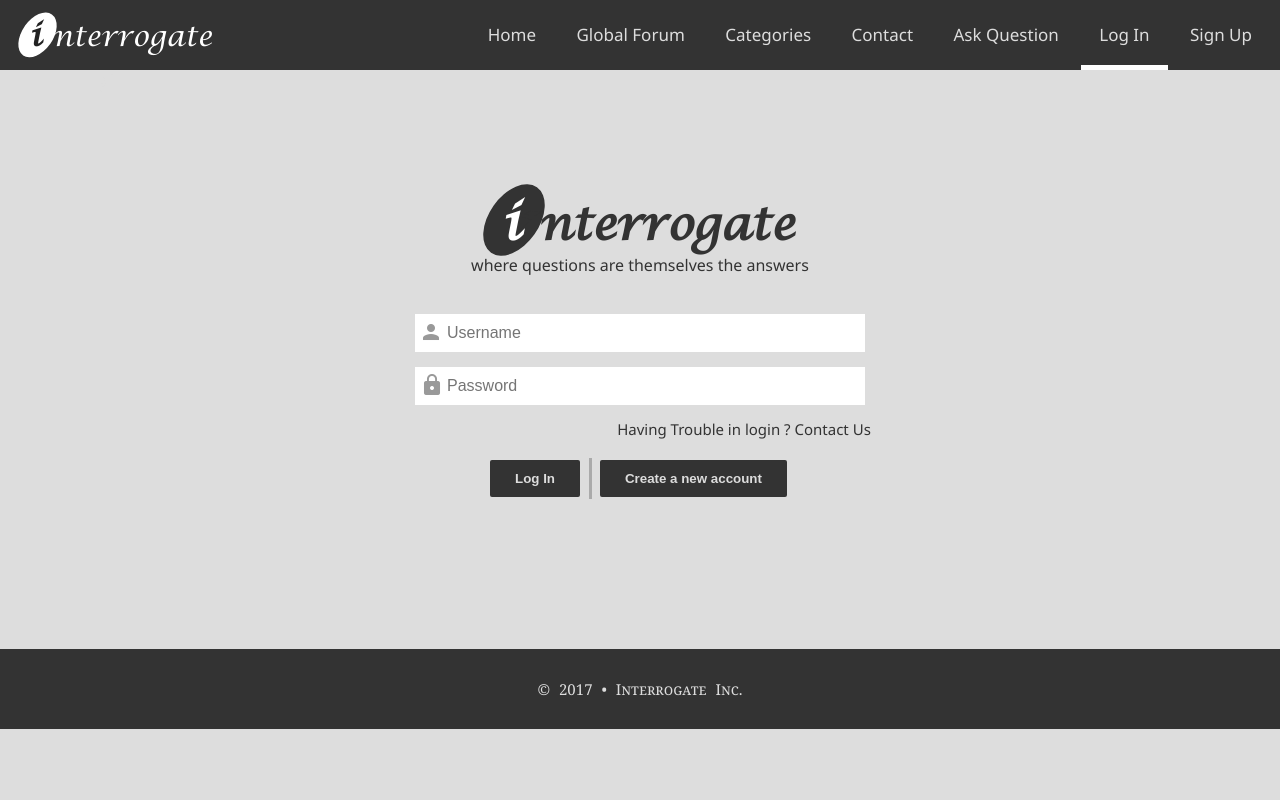
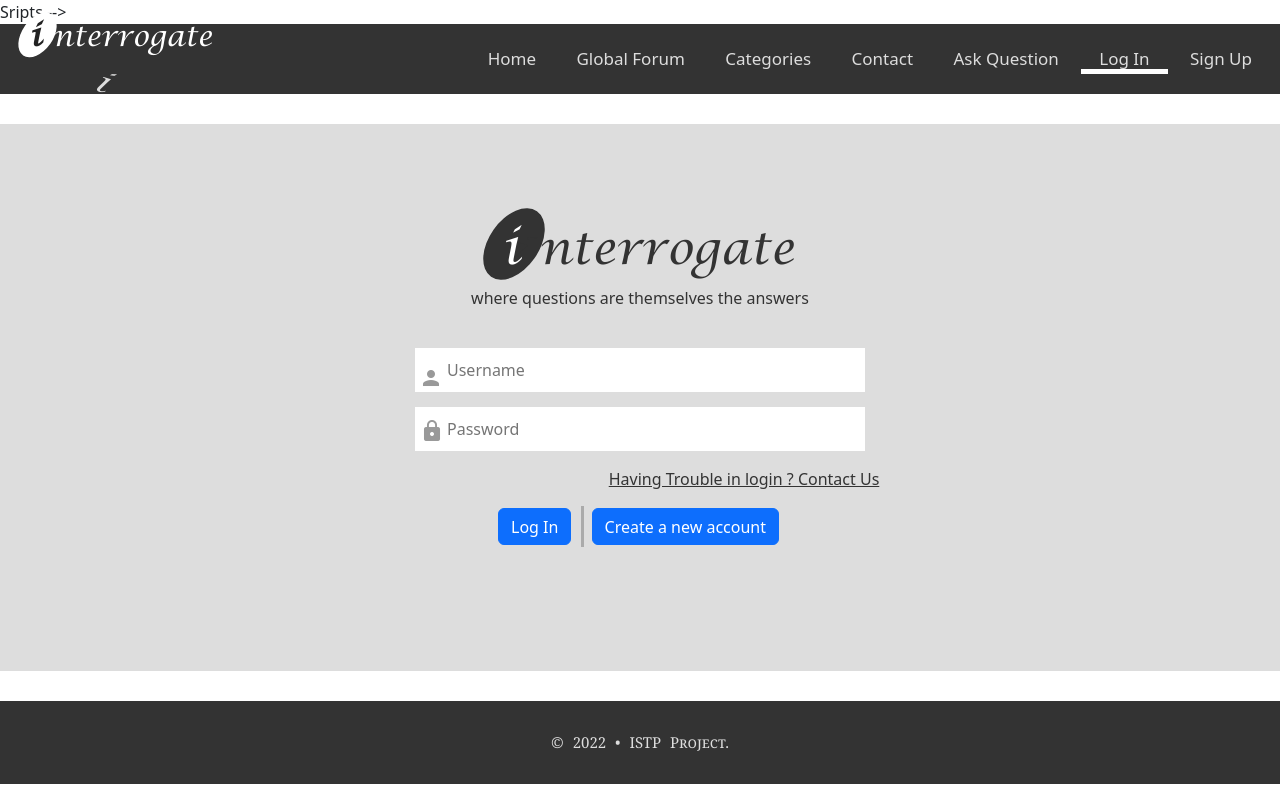
Before and after one commit to Aryan-Garg/ISTP_Platform, a PHP site: page /login.php in a window 1280 px wide. Run offline with PHP 8.4, Linux system fonts and the light colour scheme; some libraries are stand-ins or nearby versions.

Commit message:
changed button css

```diff
--- a/ask.php
+++ b/ask.php
@@ -107,7 +107,7 @@
 
         <!-- Footer -->
         <div id="footer" style="padding:30px;">
-            &copy; 2017 &bull; Interrogate Inc.
+            &copy; 2022 &bull; ISTP Project.
         </div>
 
         <!-- Sripts -->
--- a/categories.php
+++ b/categories.php
@@ -222,10 +222,10 @@
 
         <!-- Footer -->
         <div id="footer">
-            &copy; 2017 &bull; Interrogate Inc.
+            &copy; 2022 &bull; ISTP Project.
         </div>
 
-
+        <script src="https://cdn.jsdelivr.net/npm/bootstrap@5.2.0-beta1/dist/js/bootstrap.bundle.min.js" integrity="sha384-pprn3073KE6tl6bjs2QrFaJGz5/SUsLqktiwsUTF55Jfv3qYSDhgCecCxMW52nD2" crossorigin="anonymous"></script>
     </body>
 
 </html>
--- a/globalForum.php
+++ b/globalForum.php
@@ -176,7 +176,7 @@
 
         <!-- Footer -->
         <div id="footer">
-            &copy; 2017 &bull; Interrogate Inc.
+            &copy; 2022 &bull; ISTP Project.
         </div>
 
         <script src="https://cdn.jsdelivr.net/npm/bootstrap@5.2.0-beta1/dist/js/bootstrap.bundle.min.js" integrity="sha384-pprn3073KE6tl6bjs2QrFaJGz5/SUsLqktiwsUTF55Jfv3qYSDhgCecCxMW52nD2" crossorigin="anonymous"></script>
--- a/index.php
+++ b/index.php
@@ -218,7 +218,7 @@
         </div>
         <!-- Footer -->
         <div id="footer">
-            &copy; 2017 &bull; Interrogate Inc.
+            &copy; 2022 &bull; ISTP Project.
         </div>
 
     </body>
--- a/login.php
+++ b/login.php
@@ -59,8 +59,12 @@
         <link type="text/css" rel="stylesheet" href="css/style.css">
         <link href="https://fonts.googleapis.com/icon?family=Material+Icons" rel="stylesheet">
         <link type="text/css" rel="stylesheet" href="css/material.css">
+        <link href="https://cdn.jsdelivr.net/npm/bootstrap@5.2.0-beta1/dist/css/bootstrap.min.css" rel="stylesheet" integrity="sha384-0evHe/X+R7YkIZDRvuzKMRqM+OrBnVFBL6DOitfPri4tjfHxaWutUpFmBp4vmVor" crossorigin="anonymous">
         <link type="text/css" rel="stylesheet" href="fonts/font.css">
         <link rel="icon" href="images/icon1.png" >
+        Sripts -->
+        <script type="text/javascript" src="js/jquery-3.2.1.min.js"></script>
+        <script type="text/javascript" src="js/script.js"></script>
     </head>
     <body id="_5">
         <!-- navigation bar -->
@@ -105,8 +109,9 @@
                     <i class="material-icons" id="person">person</i>
                     <div id="button-block">
                         <center>
-                            <div class="buttons"><input name="submit" type="submit" value="Log In" class="up-in"></div>
-                            <div class="buttons" id="new"><input type="button" value="Create a new account" class="up-in" id="tosign"></div>
+
+                            <div class="buttons"><input name="submit" type="submit" value="Log In" class="up-in btn btn-primary"></div>
+                            <div class="buttons" id="new"><input type="button" value="Create a new account" class="up-in btn btn-primary" id="tosign"></div>
                         </center>
                     </div>
                     <a href="contacts.php" id="trouble"><span>Having Trouble in login ? Contact Us</span></a>
@@ -117,14 +122,14 @@
 
         <!-- Footer -->
         <div id="footer">
-            &copy; 2017 &bull; Interrogate Inc.
+            &copy; 2022 &bull; ISTP Project.
         </div>
 
         <!-- Sripts -->
         <script src="https://code.jquery.com/jquery-3.2.1.min.js" integrity="sha256-hwg4gsxgFZhOsEEamdOYGBf13FyQuiTwlAQgxVSNgt4=" crossorigin="anonymous"></script>
         <script>window.jQuery || document.write('<script type="text/javascript" src="js/jquery-3.2.1.min.js"><\/script>')</script>
         <script type="text/javascript" src="js/script.js"></script>
-
+        <script src="https://cdn.jsdelivr.net/npm/bootstrap@5.2.0-beta1/dist/js/bootstrap.bundle.min.js" integrity="sha384-pprn3073KE6tl6bjs2QrFaJGz5/SUsLqktiwsUTF55Jfv3qYSDhgCecCxMW52nD2" crossorigin="anonymous"></script>
     </body>
 
 </html>
```
Also changed, not shown: contacts.php (+10 -6 lines), profile.php (+6 -2 lines), signup.php (+8 -4 lines).
